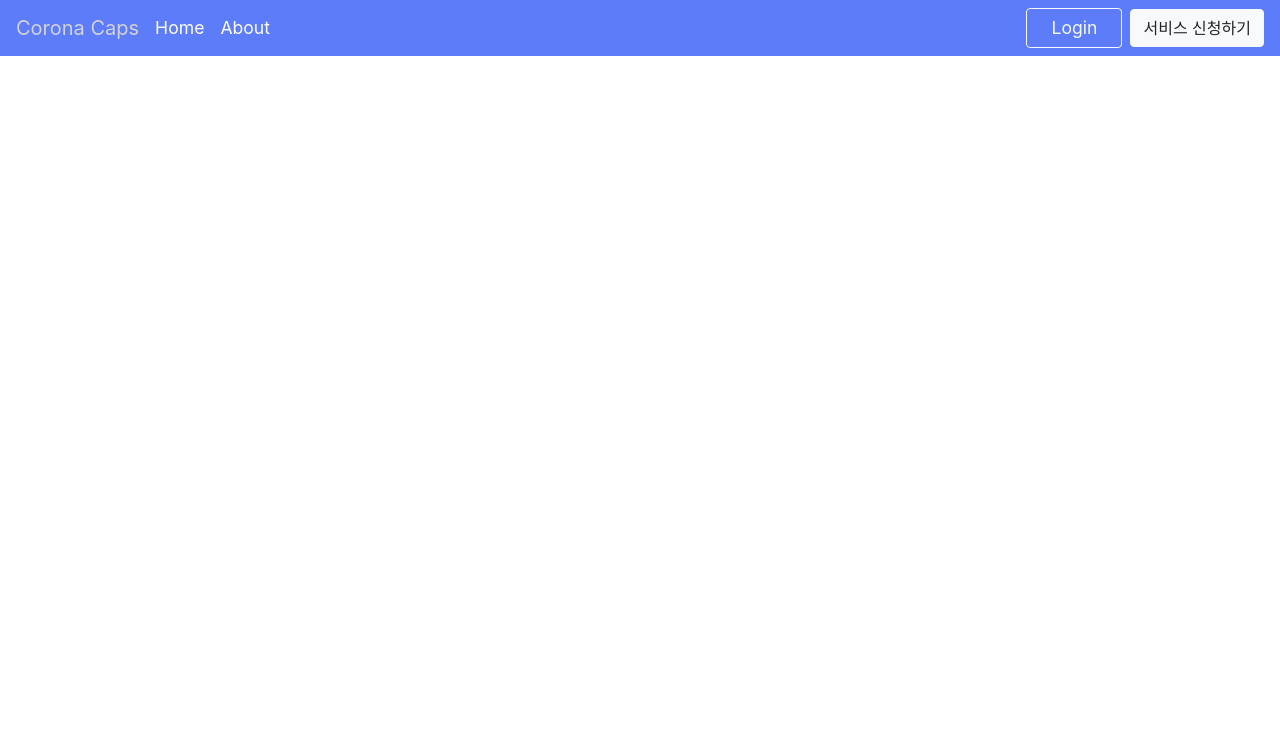
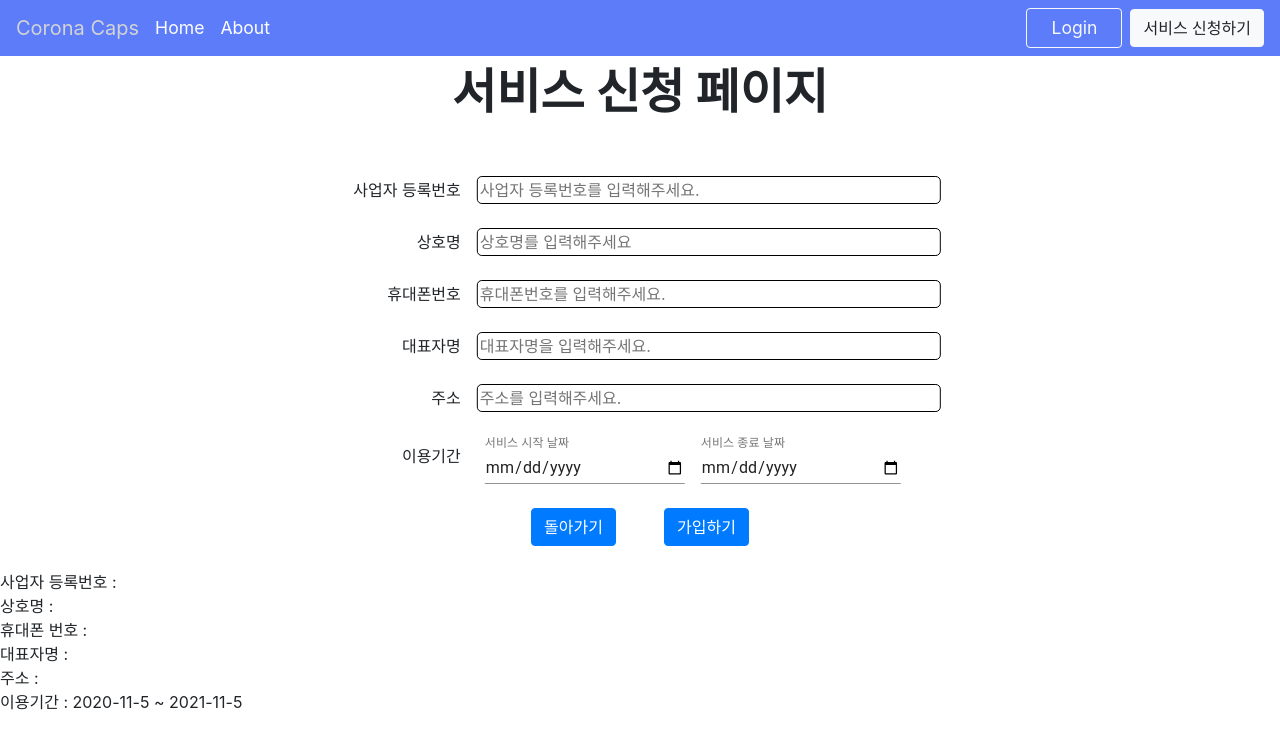
Before and after one commit to jins408/ANJA, a React (Create React App) app in the folder front-end/: page /apply in a window 1280 px wide. Shown: the top 748 px of the page. Built offline with nearby package versions, Linux system fonts and the light colour scheme.

Commit message:
S03P31B101-46/add apply page FE

```diff
--- a/front-end/package.json
+++ b/front-end/package.json
@@ -3,10 +3,12 @@
   "version": "0.1.0",
   "private": true,
   "dependencies": {
+    "@material-ui/core": "^4.11.0",
     "@testing-library/jest-dom": "^4.2.4",
     "@testing-library/react": "^9.3.2",
     "@testing-library/user-event": "^7.1.2",
     "react": "^17.0.0",
+    "react-calendar": "^3.1.0",
     "react-dom": "^17.0.0",
     "react-player": "^2.6.2",
     "react-router": "^5.2.0",
--- a/front-end/src/App.js
+++ b/front-end/src/App.js
@@ -9,6 +9,7 @@ import Join from './pages/Join'
 import Home from './pages/Home'
 import About from './pages/About'
 import Login from './pages/Login'
+import Apply from './pages/Apply'
 
 const App = () => {
   let location = useLocation()
@@ -22,6 +23,7 @@ const App = () => {
       <Route path="/about" component={About} />
       <Route exact path="/join" component={Join}></Route>
       <Route exact path="/login" component={Login}></Route>
+      <Route exact path="/apply" component={Apply}></Route>
     </>
   );
 }
--- /dev/null
+++ b/front-end/src/pages/Apply.js
@@ -0,0 +1,168 @@
+import React, { useState } from 'react';
+import { Link } from 'react-router-dom';
+import { makeStyles } from '@material-ui/core/styles';
+import TextField from '@material-ui/core/TextField';
+
+import '../css/Apply.css'
+
+const useStyles = makeStyles((theme) => ({
+    container:{
+        display: 'inline',
+    },
+    textField: {
+      marginLeft: theme.spacing(1),
+      marginRight: theme.spacing(1),
+      width: 200,
+    //   marginRight: 50,
+    },
+  }));
+
+const Apply = () => {
+    const classes = useStyles();
+
+    var today = new Date();
+    let date = today.getFullYear() + '-' + (today.getMonth() + 1) + '-' + today.getDate();
+    // console.log(date);
+    const [biznum, setBiznum] = useState();
+    const [bizname, setBizname] = useState();
+    const [phone, setPhone] = useState();
+    const [ceo, setCeo] = useState();
+    const [location, setLocation] = useState();
+    const [sdate, setSdate] = useState(date);
+    const [edate, setEdate] = useState(today.getFullYear() + 1 + '-' + (today.getMonth() + 1) + '-' + today.getDate());
+
+    const nowDate = new Date(Date.now());
+    nowDate.setDate(nowDate.getDate() + 7);
+
+    const setBiznumText = e => {
+        setBiznum(e.target.value)
+    }
+    const setBiznameText = e => {
+        setBizname(e.target.value)
+    }
+    const setPhoneText = e => {
+        setPhone(e.target.value)
+    }
+    const setCeoText = e => {
+        setCeo(e.target.value)
+    }
+    const setLocationText = e => {
+        setLocation(e.target.value)
+    }
+    const setSdateText = e => {
+        // console.log(e.target.value)
+        setSdate(e.target.value)
+    }
+    const setEdateText = e => {
+        // console.log(e.target.value)
+        setEdate(e.target.value)
+    }
+
+
+
+    // const setSelfsdateText = e => {
+    //     setSelfsdate(e.target.value)
+    //     setEdate(today.getFullYear() + Number(e.target.value) + '-' + (today.getMonth() + 1) + '-' + today.getDate())
+    // }
+
+
+    // const setSdateText = e =>{
+    //     if(e.target.value === "self"){
+    //         console.log(today.getFullYear())
+    //         console.log(e.target.value)
+    //         console.log(e)
+
+    //         setSelfwriter(true)
+    //         setSdate(e.target.value)
+    //         setEdate(today.getFullYear() + '-' + (today.getMonth() + 1) + '-' + today.getDate())
+    //         return setSelfsdate()
+    //     }
+    //     setSelfwriter(false)
+    //     setSdate(date)
+    //     setEdate(today.getFullYear() + Number(e.target.value) + '-' + (today.getMonth() + 1) + '-' + today.getDate())
+    // }
+
+
+    return (
+        <div>
+            <p className="joinheader mb-5">서비스 신청 페이지</p>
+            <div>
+                <div className="mb-4 inputdiv">
+                    <span className="input-text">사업자 등록번호</span><input className="input" value={biznum || ''} onChange={setBiznumText} placeholder="사업자 등록번호를 입력해주세요." ></input>
+                </div>
+                <div className="mb-4 inputdiv">
+                    <span className="input-text">상호명</span><input className="input" value={bizname || ''} onChange={setBiznameText} placeholder="상호명를 입력해주세요"></input>
+                </div>
+                <div className="mb-4 inputdiv">
+                    <span className="input-text">휴대폰번호</span><input className="input" value={phone || ''} onChange={setPhoneText} placeholder="휴대폰번호를 입력해주세요."></input>
+                </div>
+                <div className="mb-4 inputdiv">
+                    <span className="input-text">대표자명</span><input className="input" value={ceo || ''} onChange={setCeoText} placeholder="대표자명을 입력해주세요."></input>
+                </div>
+                <div className="mb-4 inputdiv">
+                    <span className="input-text">주소</span><input className="input" value={location || ''} onChange={setLocationText} placeholder="주소를 입력해주세요."></input>
+                </div>
+                <div className="mb-4 inputdiv">
+                    <span className="input-text mt-2">이용기간</span>
+                    <form className={classes.container} noValidate>
+                        <TextField
+                            id="date"
+                            label="서비스 시작 날짜"
+                            type="date"
+                            defaultValue={sdate}
+                            onChange={setSdateText}
+                            className={classes.textField}
+                            InputLabelProps={{
+                            shrink: true,
+                            }}
+                        />
+                        <TextField
+                            // disabled
+                            id="date"
+                            label="서비스 종료 날짜"
+                            type="date"
+                            defaultValue={edate}
+                            onChange={setEdateText}
+                            className={classes.textField}
+                            InputLabelProps={{
+                            shrink: true,
+                            }}
+                        />
+                    </form>
+                    {/* {(selfwriter && <input className="input-email" value={selfsdate || ''} onChange={setSelfsdateText} type="text" placeholder="직접 입력해주세요"></input>) || <input className="input-email" value={sdate || ''} disabled></input> }
+                    <input className="input-email ml-2" value={edate} disabled></input>
+                    <select
+                        className="select-email ml-2"
+                        value={sdate}
+                        onChange={setSdateText}
+                    >
+                        <option value={date} disabled>:: 선택해주세요 ::</option>
+                        <option value="1">1년</option>
+                        <option value="2">2년</option>
+                        <option value="3">3년</option>
+                        <option value="self">직접 입력</option>
+                    </select> */}
+                </div>
+
+                <div className="d-flex justify-content-center">
+                    <Link to="/"><button className="btn btn-primary mr-5">돌아가기</button></Link>
+                    <button className="btn btn-primary">가입하기</button>
+                </div>
+            </div>
+            <br />
+            사업자 등록번호 : {biznum}
+            <br />
+            상호명 : {bizname}
+            <br />
+            휴대폰 번호 : {phone}
+            <br />
+            대표자명 : {ceo}
+            <br />
+            주소 : {location}
+            <br />
+            이용기간 : {sdate} ~ {edate}
+        </div>
+    );
+}
+
+export default Apply;
```
Also changed, not shown: front-end/src/css/Apply.css (added), 1 other file (tests, documents, lock files or other folders).
